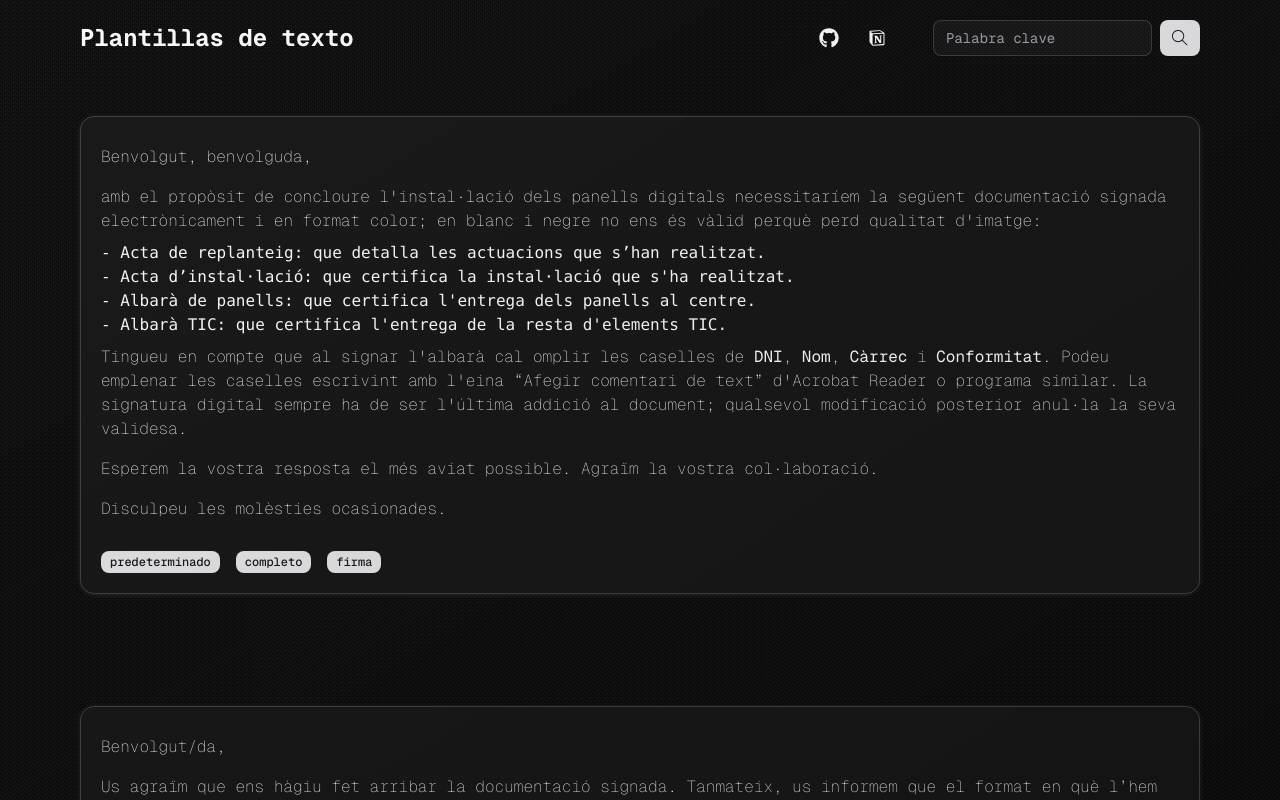
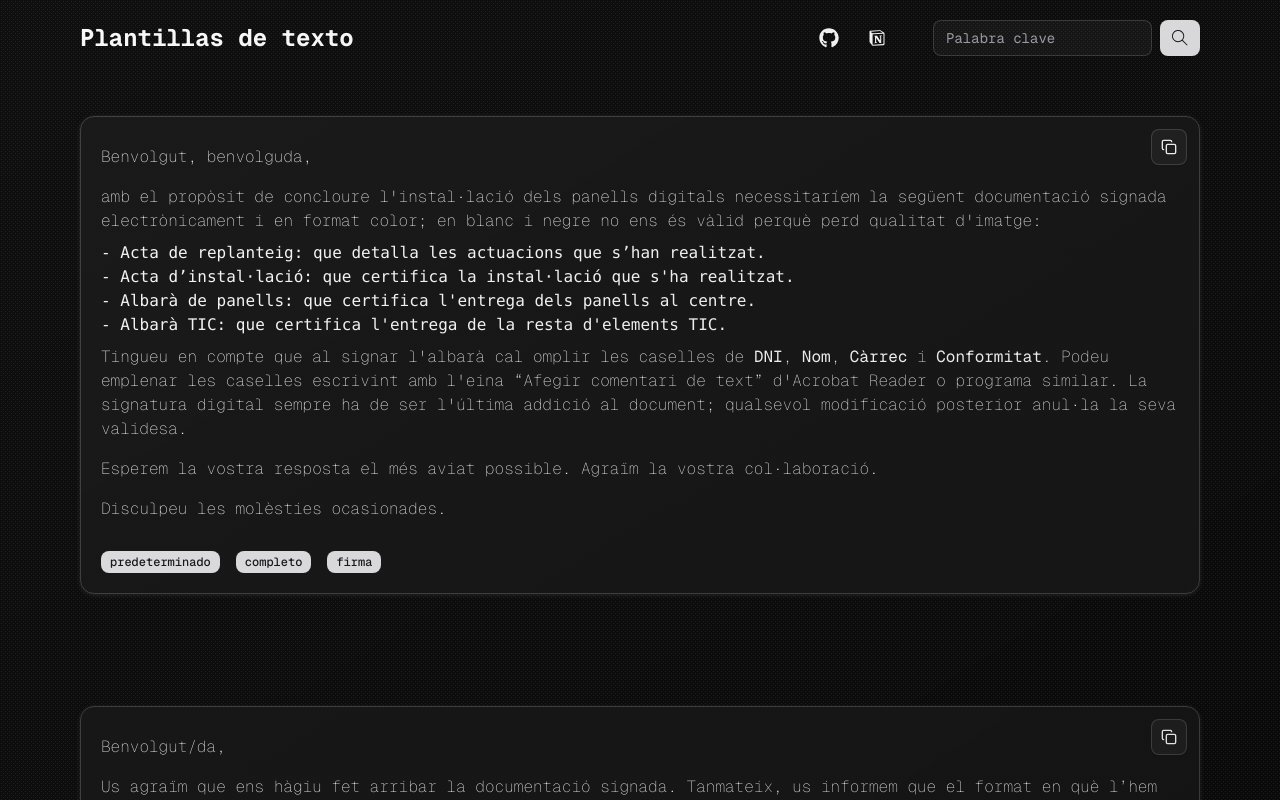
Before and after one commit to arcvra/indic_blueprints, a Next.js app in the folder client/: page / in a window 1280 px wide. Shown: the top 800 px of the page. Built offline with nearby package versions, Linux system fonts and the light colour scheme.

Commit message:
feat: add CustomButton component and integrate it into ReadComentarios

```diff
--- /dev/null
+++ b/client/app/components/CustomButton.jsx
@@ -0,0 +1,15 @@
+import { Copy } from "lucide-react"
+
+import { Button } from "@/components/ui/button"
+
+export function CustomButton() {
+    return (
+        <Button
+        variant="outline"
+        size="icon"
+        aria-label="Copiar texto"
+        className="absolute top-3 right-3">
+            <Copy />
+        </Button>
+    )
+}
--- a/client/app/components/ReadComentarios.jsx
+++ b/client/app/components/ReadComentarios.jsx
@@ -1,10 +1,11 @@
 import ReactMarkdown from "react-markdown";
 import { Badge } from "@/components/ui/badge"
 import { comentarios } from "@/app/data/comentarios";
+import { CustomButton } from "./CustomButton";
 
 export const ReadComentarios = () => {
     return comentarios.map((item) => (
-        <article key={item.id} className="w-full break-words font-thin p-5 mb-8 border-1 border-neutral-700 rounded-xl bg-neutral-900 drop-shadow-sm drop-shadow-accent hover:drop-shadow-md hover:drop-shadow-accent transition-drop-shadow duration-300">
+        <article key={item.id} className="relative w-full break-words font-thin p-5 mb-8 border-1 border-neutral-700 rounded-xl bg-neutral-900 drop-shadow-sm drop-shadow-accent hover:drop-shadow-md hover:drop-shadow-accent transition-drop-shadow duration-300">
             <div className="grid">
                 <ReactMarkdown
                     components={{
@@ -13,6 +14,9 @@ export const ReadComentarios = () => {
                     {item.content}
                 </ReactMarkdown>
             </div>
+
+            <CustomButton/>
+
             <ul className="flex gap-4 mt-5">
                 <GetCategories keywords={item.keywords} />
             </ul>
```
